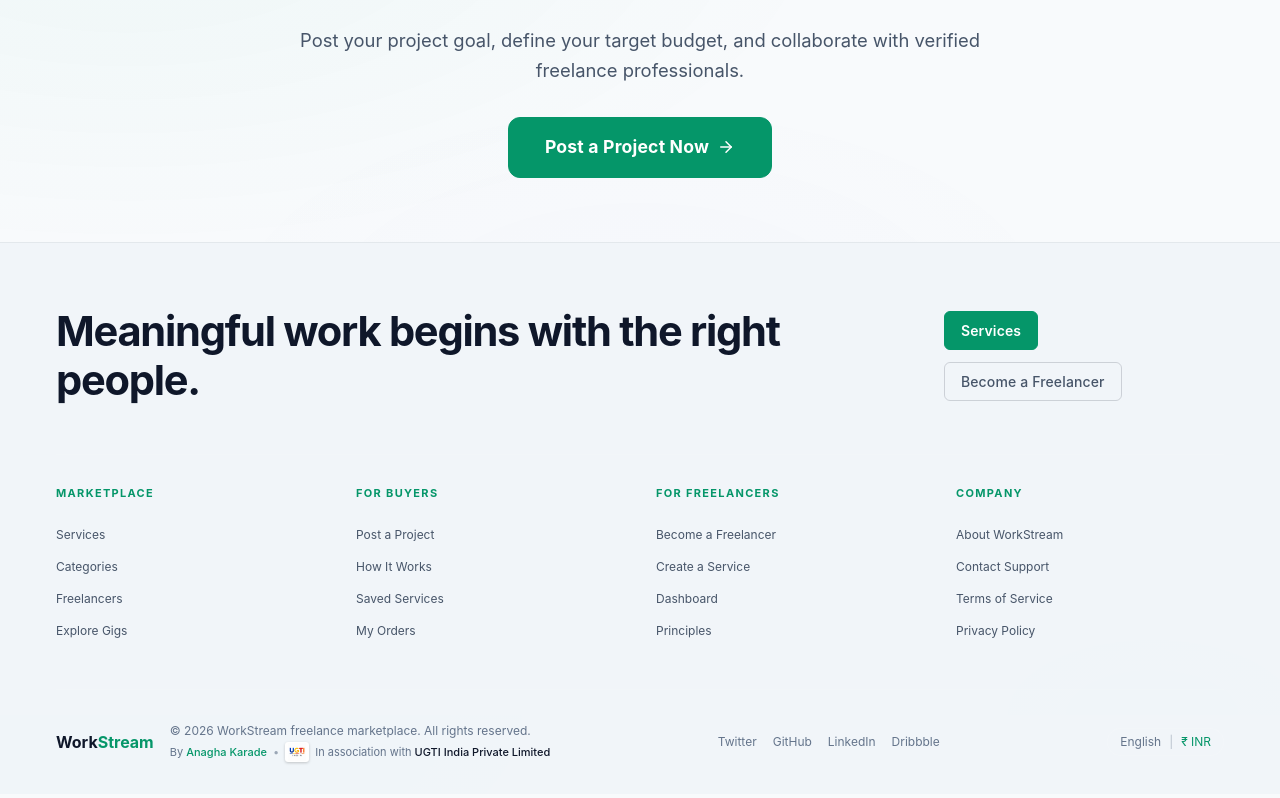
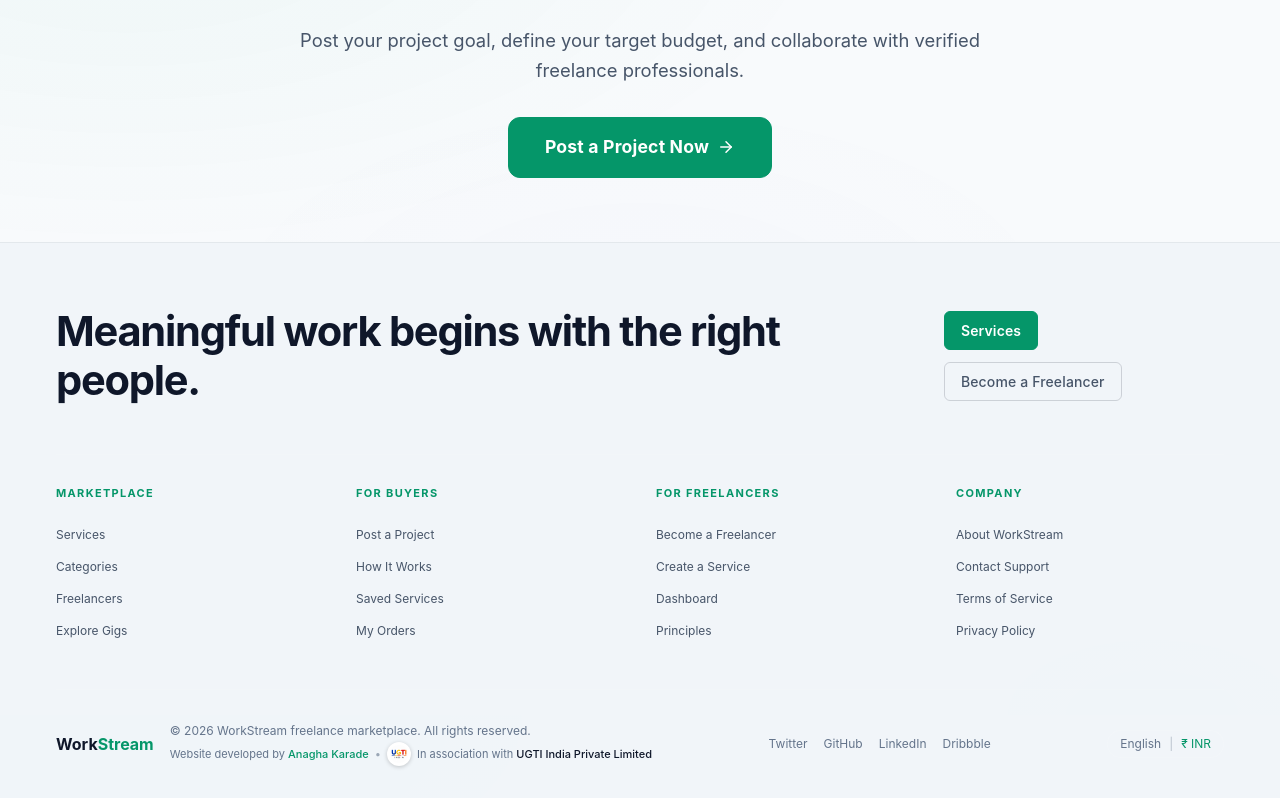
Before and after one commit to anaghakarade/freelance-marketplace, a React (Vite) app: page / in a window 1280 px wide. Shown: the part 4085-4883 px from the top of the page. Built offline with nearby package versions, Linux system fonts and the light colour scheme; no server answers; the HTML template or start-up script is replaced by a standard one.

Commit message:
style(footer): update developer attribution text and make UGTI logo circular

```diff
--- a/src/components/layout/Footer.jsx
+++ b/src/components/layout/Footer.jsx
@@ -86,7 +86,7 @@ const Footer = () => {
             <div className="footer-meta-info">
               <span>&copy; {new Date().getFullYear()} {t('footer.copyright')}</span>
               <span className="footer-attribution">
-                <span>By <span className="author-name">Anagha Karade</span></span>
+                <span>Website developed by <span className="author-name">Anagha Karade</span></span>
                 <span className="footer-attribution-separator">&bull;</span>
                 <span className="footer-ugti-partner">
                   <img src={ugtiLogo} alt="UGTI India" className="footer-ugti-logo" />
--- a/src/styles/layout.css
+++ b/src/styles/layout.css
@@ -616,14 +616,16 @@
 }
 
 .footer-ugti-logo {
-  height: 20px;
-  width: auto;
+  width: 24px;
+  height: 24px;
   object-fit: contain;
-  border-radius: 3px;
+  border-radius: 50%;
   background: #ffffff;
-  padding: 1px 3px;
-  box-shadow: 0 1px 3px rgba(0, 0, 0, 0.2);
+  padding: 2px;
+  box-shadow: 0 1px 4px rgba(0, 0, 0, 0.2);
   vertical-align: middle;
+  border: 1px solid rgba(255, 255, 255, 0.15);
+  flex-shrink: 0;
 }
 
 .footer-attribution .author-name {
```
